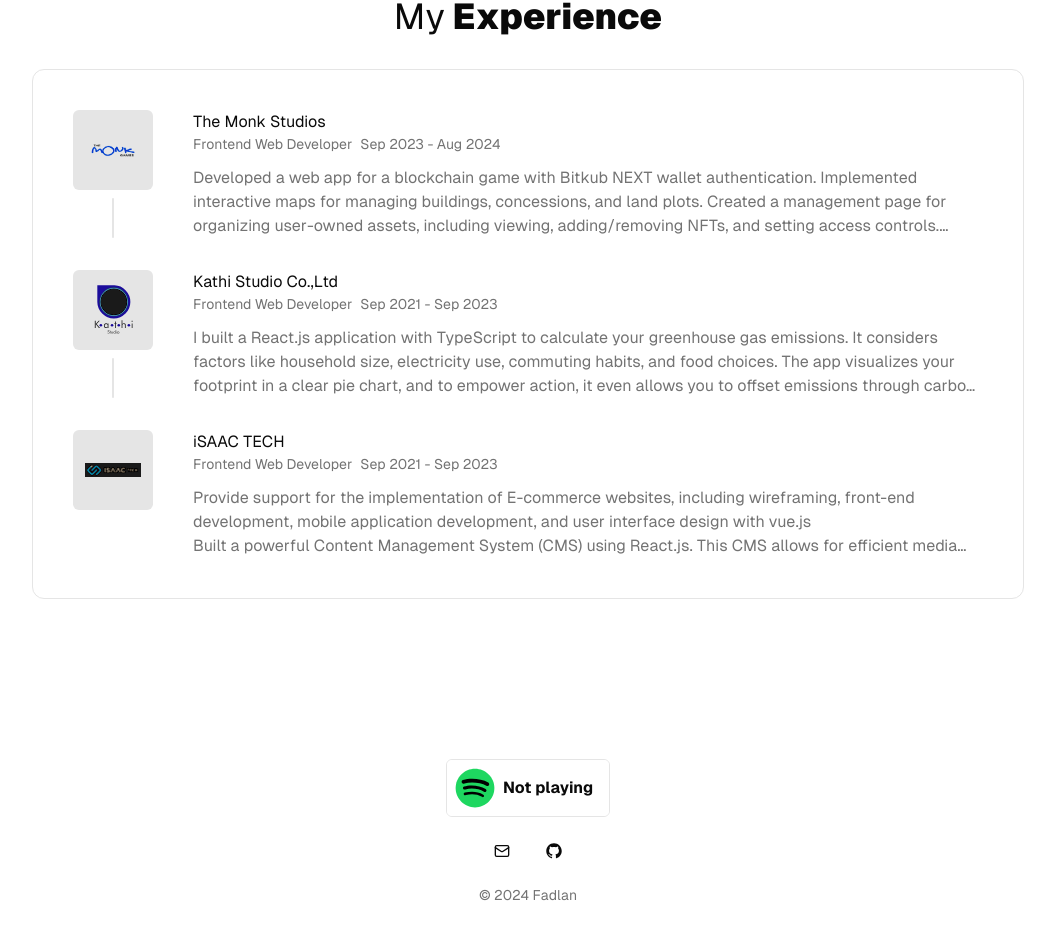
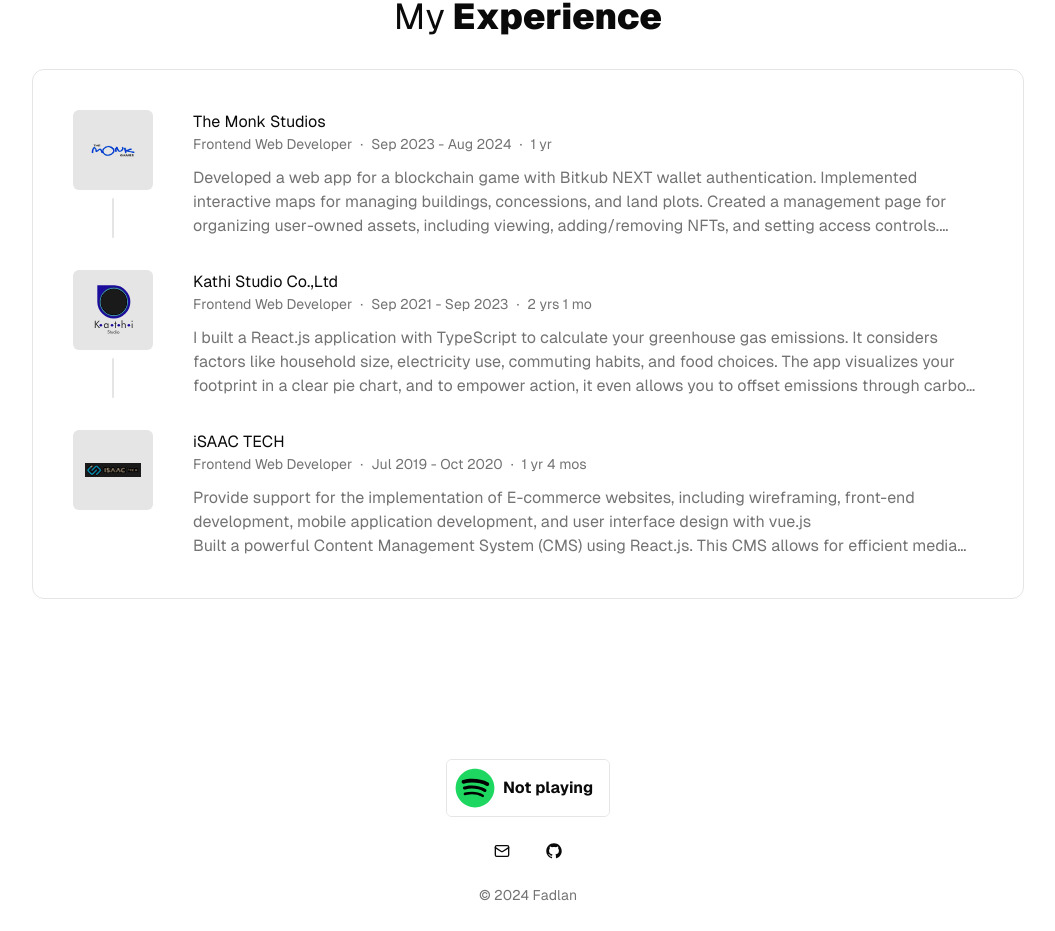
Before and after one commit to samurun/samurun, a Next.js app: page / in a window 1280 px wide. Shown: the part 2798-3729 px from the top of the page, without its empty margins (112-1167 px from the left). Built offline with nearby package versions, Linux system fonts and the light colour scheme.

Commit message:
fix: calculateDuration func

```diff
--- a/src/components/my-experience.tsx
+++ b/src/components/my-experience.tsx
@@ -1,4 +1,5 @@
 import { experiences } from '@/data/experiences';
+import { calculateDuration } from '@/lib/utils';
 import Image from 'next/image';
 
 export default function MyExperience() {
@@ -32,9 +33,13 @@ export default function MyExperience() {
                 <div>
                   <p>{item.company}</p>
                   <div className='text-sm text-muted-foreground flex flex-col md:flex-row gap-x-2'>
-                    <span>{item.position}</span>
+                    <span>{item.position}</span>·
                     <span>
                       {item.startDate} - {item.endDate}
+                    </span>
+                    ·
+                    <span>
+                      {calculateDuration(item.startDate, item.endDate)}
                     </span>
                   </div>
                   <div
--- a/src/data/experiences.ts
+++ b/src/data/experiences.ts
@@ -43,8 +43,8 @@ I built a React.js application with TypeScript to calculate your greenhouse gas
     company: 'iSAAC TECH',
     position: 'Frontend Web Developer',
     type: 'Full-time',
-    startDate: 'Sep 2021',
-    endDate: 'Sep 2023',
+    startDate: 'Jul 2019',
+    endDate: 'Oct 2020',
     description: `<ul>
     <li>Provide support for the implementation of E-commerce websites, including wireframing, front-end development, mobile application development, and user interface design with vue.js</li>
     <li>Built a powerful Content Management System (CMS) using React.js. This CMS allows for efficient media uploads and content management, ensuring seamless content display on any playback device (player).</li>
--- a/src/lib/utils.ts
+++ b/src/lib/utils.ts
@@ -50,24 +50,24 @@ export function calculateDuration(
   startDateString: string,
   endDateString: string
 ): string {
-  const startYear = new Date(startDateString).getFullYear();
-  const startMonth = new Date(startDateString).getMonth();
-  const endYear = new Date(endDateString).getFullYear();
-  const endMonth = new Date(endDateString).getMonth();
-  // คำนวณจำนวนเดือนทั้งหมดระหว่าง start และ end
-  const totalMonths = (endYear - startYear) * 12 + (endMonth - startMonth) + 1;
+  const startDate = new Date(startDateString);
+  const endDate = new Date(endDateString);
 
-  // คำนวณจำนวนปีและเดือน
+  const totalMonths =
+    (endDate.getFullYear() - startDate.getFullYear()) * 12 +
+    (endDate.getMonth() - startDate.getMonth()) +
+    1;
+
   const years = Math.floor(totalMonths / 12);
-
   const months = totalMonths % 12;
 
   // ตรวจสอบเงื่อนไขตามที่กำหนด
   if (years > 0) {
     return years === 1
-      ? '1 yr'
-      : `${years} yrs` +
-          (months > 0 ? ` ${months === 1 ? '1 mo' : `${months} mos`}` : '');
+      ? `1 yr${months > 0 ? ` ${months} ${months > 1 ? 'mos' : 'mo'}` : ''}` // แก้ไขให้แสดงเดือนเมื่อ years === 1
+      : `${years} yrs${
+          months > 0 ? ` ${months === 1 ? '1 mo' : `${months} mos`}` : ''
+        }`;
   } else {
     return months === 1 ? '1 mo' : `${months} mos`;
   }
```
